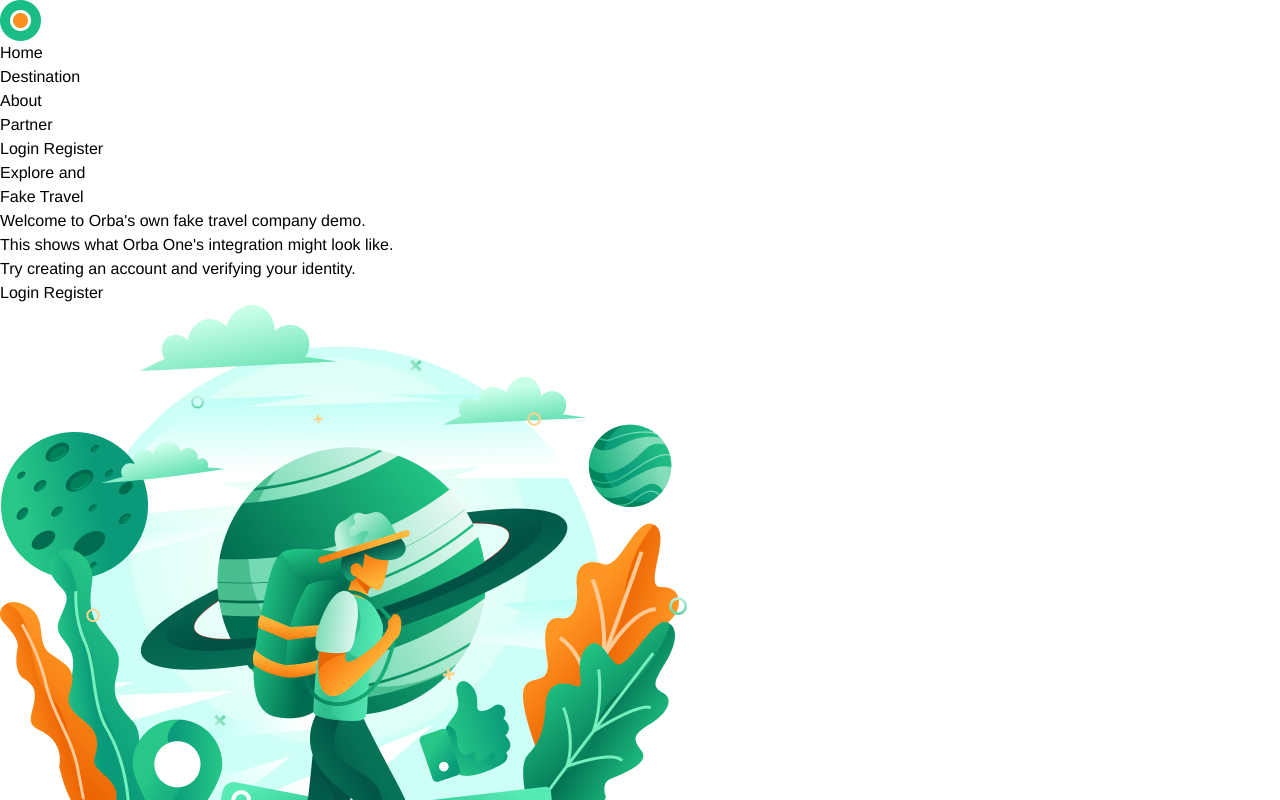
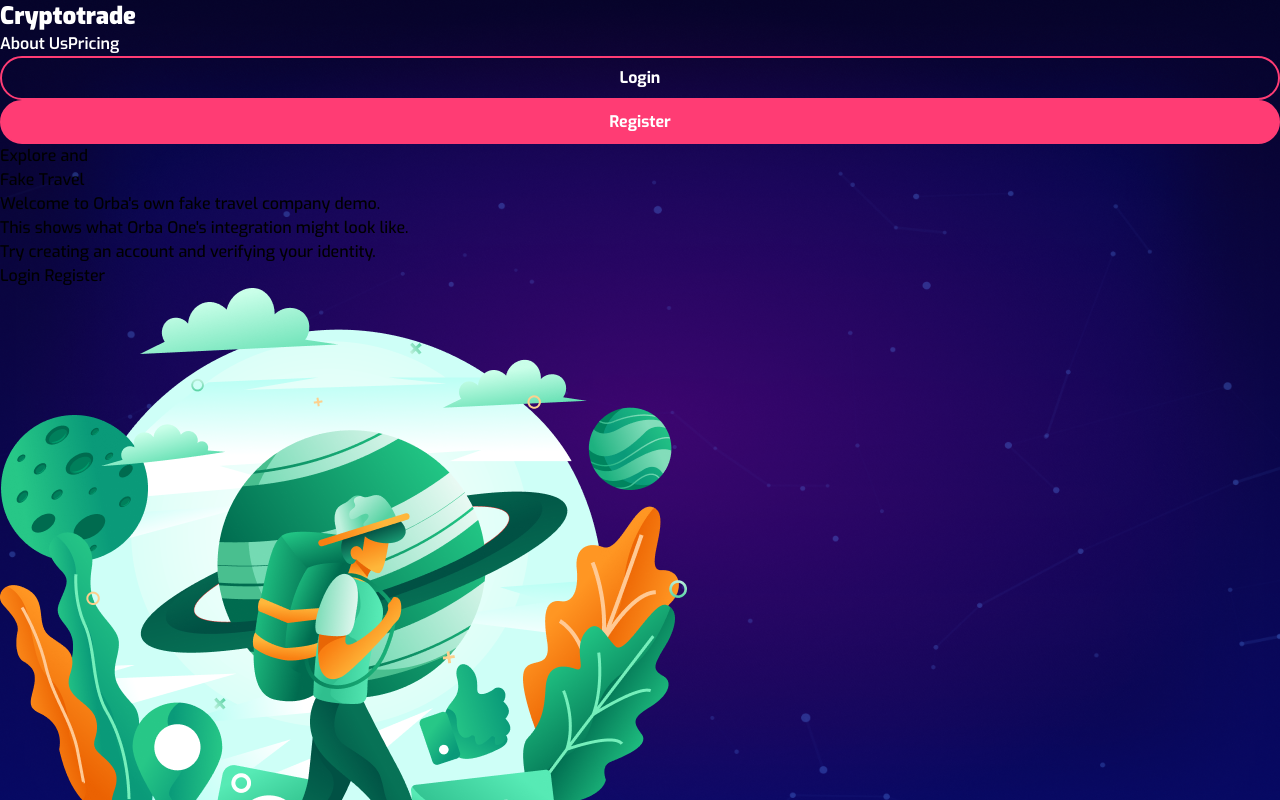
Before and after one commit to orbaone/demo, a Vue app: page / in a window 1280 px wide. Shown: the top 800 px of the page. Built offline with nearby package versions, Linux system fonts and the light colour scheme.

Commit message:
feat, add navbar

```diff
--- /dev/null
+++ b/src/assets/css/buttons.css
@@ -0,0 +1,25 @@
+.btn-outline {
+  border: 2px solid #ff3c74;
+  box-sizing: border-box;
+  border-radius: 100px;
+  font-weight: bold;
+  font-size: 16px;
+  line-height: 1.5;
+  color: #ffffff;
+  padding: 8px 24px;
+  @apply flex items-center justify-center;
+}
+
+.btn-primary {
+    border: 2px solid #ff3c74;
+
+  @apply flex items-center justify-center;
+  padding: 8px 24px;
+  background: #ff3c74;
+  border-radius: 100px;
+
+  font-weight: bold;
+  font-size: 16px;
+  line-height: 150%;
+  color: #ffffff;
+}
--- a/src/assets/css/index.css
+++ b/src/assets/css/index.css
@@ -1,7 +1,18 @@
+@import "buttons.css"; /* Using a string */
+
+* {
+  font-family: "Exo", sans-serif;
+}
+
+html {
+  background: url("../images/background.png") no-repeat center fixed;
+  background-size: cover;
+}
+
 .text-sm {
   font-size: 0.9em;
 }
-.input{
+.input {
   transition: border-color 200ms cubic-bezier(0.6, -0.28, 0.735, 0.045);
   border: 1px solid #e0e0e0;
   padding: 10px;
@@ -10,18 +21,18 @@
   margin-bottom: 4px;
 }
 
-
-.input:focus{
+.input:focus {
   outline: none;
-    border: 1px solid #4B7BEC;
+  border: 1px solid #4b7bec;
 }
 
-.input-error, .input-error:focus {
-    border: 1px solid #FC5C65;
-    color: #FC5C65;
+.input-error,
+.input-error:focus {
+  border: 1px solid #fc5c65;
+  color: #fc5c65;
 }
 
 .form-error {
-    color:#FC5C65;
+  color: #fc5c65;
   font-size: 0.7em;
 }
--- a/src/components/Navbar.vue
+++ b/src/components/Navbar.vue
@@ -2,37 +2,25 @@
   <div class="flex p-5 justify-between items-center container mx-auto">
     <div>
       <router-link to="/">
-        <img class="h-10 mx-auto mb-4" src="@/assets/logo.png" alt="logo" />
+        <h2 class="navbar-header text-white">Cryptotrade</h2>
       </router-link>
     </div>
     <div class="flex items-center" v-if="!isAuthenticated">
-      <router-link to="/" class="mr-3">Home</router-link>
-      <p class="hidden sm:block mr-3 opacity-50">Destination</p>
-      <p class="hidden sm:block mr-3 opacity-50">About</p>
-      <p class="hidden sm:block mr-5 opacity-50">Partner</p>
-      <router-link
-        to="/login"
-        class="px-3 py-2 border-2 border-orange-400 rounded text-orange-400 mr-4"
-      >
-        Login
-      </router-link>
-      <router-link
-        to="/register"
-        class="px-3 py-2 border-2 border-orange-400 rounded bg-orange-400 text-white"
-      >
-        Register
-      </router-link>
+      <router-link to="/" class="mr-5 navbar-link">About Us</router-link>
+      <router-link to="/" class="mr-5 navbar-link">Pricing</router-link>
+      <router-link to="/login" class="btn-outline mr-5"> Login </router-link>
+      <router-link to="/register" class="btn-primary"> Register </router-link>
     </div>
     <div class="flex items-center" v-else>
       <router-link
-        class="text-gray-800 mr-3 underline"
+        class="mr-3 underline text-white"
         :to="{ name: 'dashboard' }"
       >
         Hi {{ this.firstName }}
       </router-link>
-      <p class="text-orange-500 font-bold cursor-pointer" @click="this.logout">
+      <button class="btn-primary" @click="this.logout">
         Logout
-      </p>
+      </button>
     </div>
   </div>
 </template>
@@ -67,3 +55,21 @@ export default {
   }
 };
 </script>
+<style scoped>
+@import url("https://fonts.googleapis.com/css2?family=Exo:ital,wght@0,500;0,600;0,700;0,900;1,500&display=swap");
+.navbar-header {
+  font-style: normal;
+  font-weight: 900;
+  font-size: 24px;
+  line-height: 32px;
+  color: #ffffff;
+}
+
+.navbar-link {
+  font-style: normal;
+  font-weight: 600;
+  font-size: 16px;
+  line-height: 21px;
+  color: #ffffff;
+}
+</style>
```
Also changed, not shown: src/assets/images/background.png (added). Lines whose indentation alone changed are shown as unchanged.
